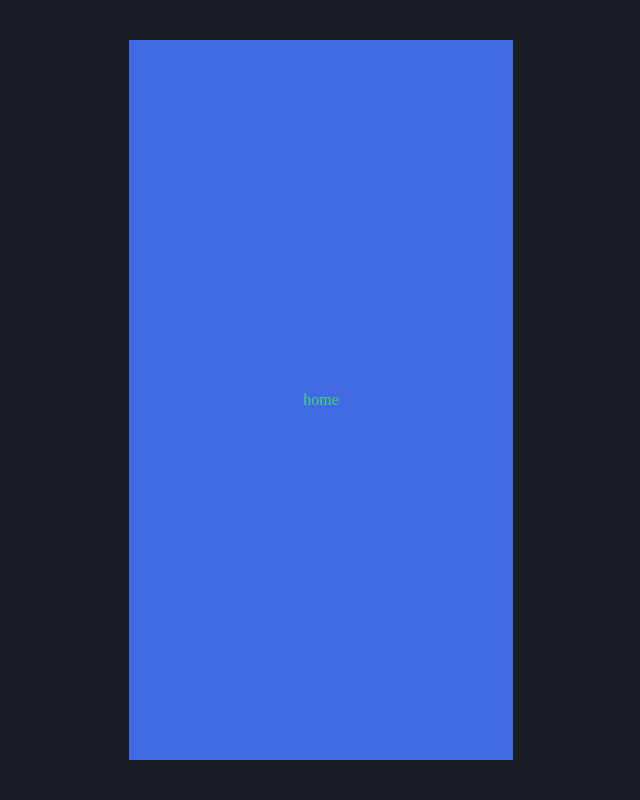
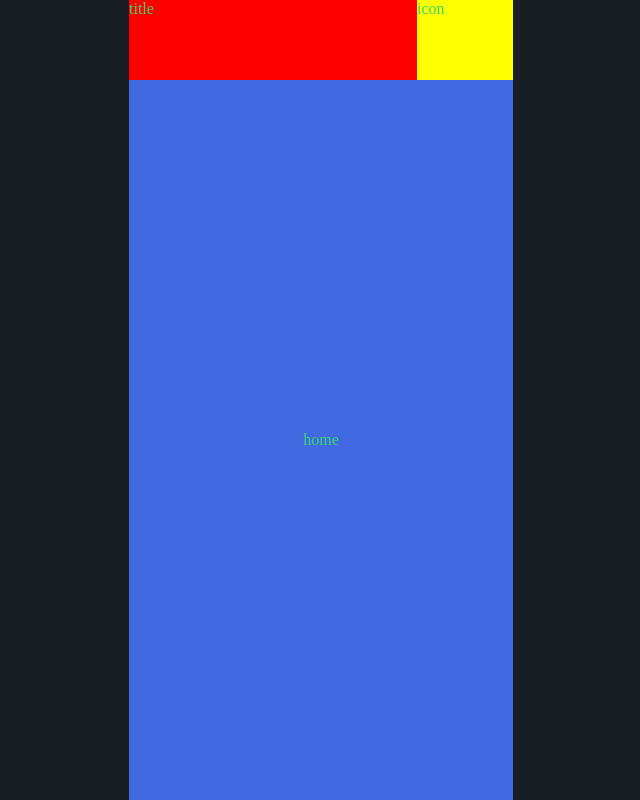
Before and after one commit to tahrer007/E-Penny-Bank, a React (Create React App) app in the folder client/: page / in a window 1280 px wide. Shown: the whole page, without its empty margins (319-959 px from the left). Built offline with nearby package versions, Linux system fonts and the light colour scheme.

Commit message:
basic page view

```diff
--- a/client/src/App.jsx
+++ b/client/src/App.jsx
@@ -1,21 +1,18 @@
-
-import './app.scss';
-import Home from './pages/home/Home';
-import NavBar from './components/navbar/NavBar';
+import "./app.scss";
+import Home from "./pages/home/Home";
+import NavBar from "components/navbar/NavBar";
 import { BrowserRouter, Routes, Route } from "react-router-dom";
-<Route path="/" element={<Home />} />
+<Route path="/" element={<Home />} />;
 
 function App() {
   return (
     <div className="app">
-
- <BrowserRouter>
+      <BrowserRouter>
+        <NavBar />
         <Routes>
           <Route path="/" element={<Home />} />
         </Routes>
       </BrowserRouter>
-
-
     </div>
   );
 }
--- a/client/src/App.scss
+++ b/client/src/App.scss
@@ -7,6 +7,7 @@
 
 .app {
   display: flex;
+  flex-direction: column;
   justify-content: center;
   align-items: center;
   width: 100vw;
@@ -26,7 +27,7 @@
     justify-content: center;
     align-items: center;
     height: 90%;
-    width: 30vw;
+    width: $appWidth;
     @media (orientation: portrait) and (max-width: $smallScreen) {
       width: 100%;
     }
--- a/client/src/components/navbar/NavBar.jsx
+++ b/client/src/components/navbar/NavBar.jsx
@@ -3,7 +3,7 @@ import "./navBar.scss";
 const NavBar = () => {
   return (
     <div className="navBar">
-      <div className="tilte">title</div>
+      <div className="title">title</div>
       <div className="icon"> icon</div>
     </div>
   );
--- a/client/src/components/navbar/navBar.scss
+++ b/client/src/components/navbar/navBar.scss
@@ -1,21 +1,23 @@
 @import "global.scss";
 
 .navBar {
-    display: flex;
-    height: 90%;
+  display: flex;
+  height: 10%;
+  width: $appWidth;
+  background-color: rebeccapurple;
+
+  .title {
+    width: 75%;
+    height: 100%;
+    background-color: red;
+  }
+  .icon {
+    width: 25%;
+    background-color: yellow;
+  }
+
+  @media (orientation: portrait) and (max-width: $smallScreen) {
     width: 100%;
-    background-color: rebeccapurple;
+  }
 
-
-
-    .title {
-        width: 90%;
-        height: 100%;
-        background-color: red;
-
-    }
-    .icon {
-        width: 100%;
-        background-color: yellow;
-    }
 }
--- a/client/src/global.scss
+++ b/client/src/global.scss
@@ -22,6 +22,8 @@ $topBarHeight : 60px ;
 $smallScreen : 960px ;
 $bigScreen : 1200px ;
 $landScapeWidth : 900px ;
+$appWidth : 30vw ;
+$appwidthMobile : 100% ;
 
 
 @import url('https://fonts.googleapis.com/css2?family=Exo&display=swap');
```
Also changed, not shown: client/jsconfig.json (+3 -5 lines).
